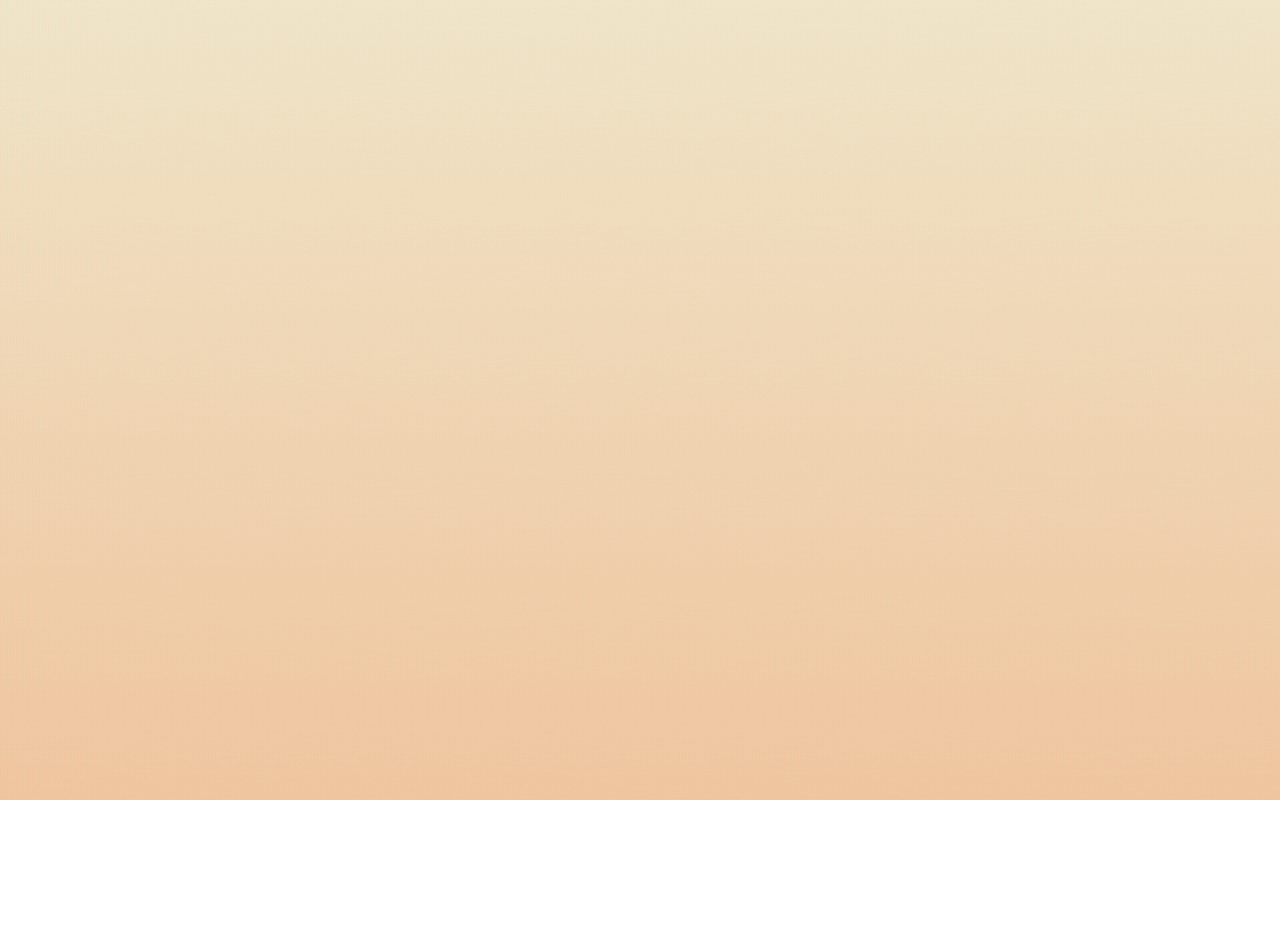
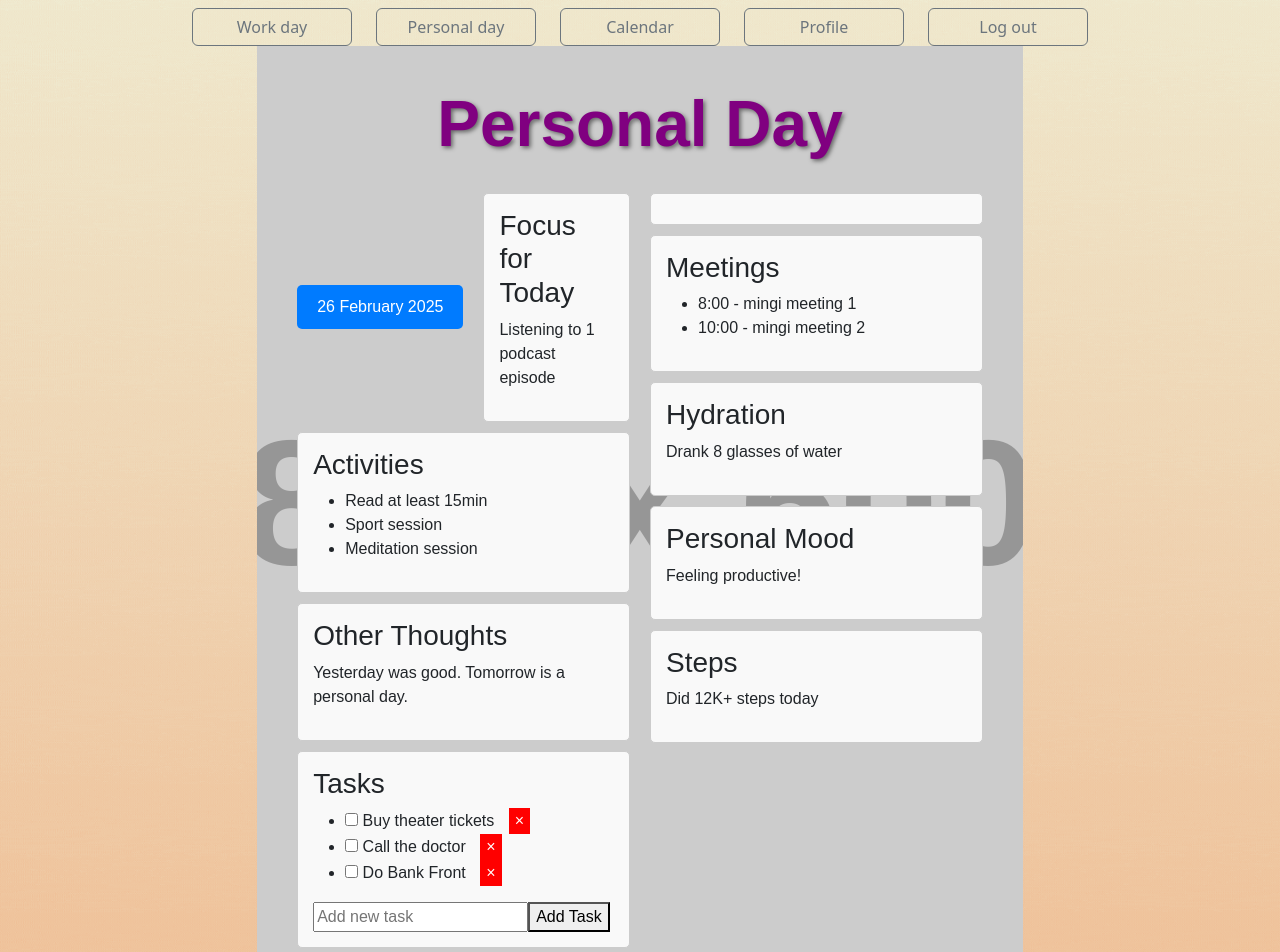
Before and after one commit to Lehti-A/calendrifyfront, a Vue app: page /day-personal in a window 1280 px wide. Before the commit this address had no page. Shown: the top 952 px of the page. Before the commit the page ends 800 px from the top, so only its background shows below. Built offline with nearby package versions, Linux system fonts and the light colour scheme.

Commit message:
STEN LoginModal errors complete

```diff
--- a/src/App.vue
+++ b/src/App.vue
@@ -40,7 +40,7 @@ data() {
   return {
     backgroundClass: 'background-container-1',
     modalIsOpen: false,
-    isLoggedIn: false,
+    isLoggedIn: true,
     isAdmin: false,
   }
   //todo hiljem muuta is LoggedIn falseiks
--- a/src/router/index.js
+++ b/src/router/index.js
@@ -2,6 +2,7 @@ import {createRouter, createWebHistory} from 'vue-router'
 import HomeView from '../views/HomeView.vue'
 import CalendarView from "@/views/CalendarView.vue";
 import RegisterView from "@/views/RegisterView.vue";
+import PersonalDayView from "@/views/PersonalDayView.vue";
 
 const routes = [
     {
@@ -19,6 +20,11 @@ const routes = [
         name: 'registerRoute',
         component: RegisterView
     },
+    {
+        path: '/day-personal',
+        name: 'personalDayRoute',
+        component: PersonalDayView
+    },
 
 ]
 
--- a/src/services/NavigationServices.js
+++ b/src/services/NavigationServices.js
@@ -11,7 +11,9 @@ export default {
     navigateToHomeView() {
         router.push({name: 'homeRoute'})
     },
-
+    navigateToPersonalDayView() {
+        router.push({name: 'personalDayRoute'})
+    },
 
     navigateToErrorView() {
         // todo: lõpus võib sisse panna
--- /dev/null
+++ b/src/views/PersonalDayView.vue
@@ -0,0 +1,248 @@
+<template>
+  <div class="personal-day-view">
+
+    <h1 class="personal-day-header">Personal Day</h1>
+
+    <div class="dashboard-container">
+      <!-- Left Column -->
+      <div class="left-column">
+        <!-- Calendar Day Button and Focus for Today (in the same row) -->
+        <div class="focus-calendar-row">
+          <!-- Calendar Day Button -->
+          <button class="calendar-day-btn" @click="navigateToMonthView">
+            {{ currentDate }}
+          </button>
+
+          <!-- Focus for Today -->
+          <section class="box focus">
+            <h3>Focus for Today</h3>
+            <p>{{ focusForToday }}</p>
+          </section>
+        </div>
+
+        <!-- Activities -->
+        <section class="box activities">
+          <h3>Activities</h3>
+          <ul>
+            <li v-for="(activity, index) in activities" :key="index">{{ activity }}</li>
+          </ul>
+        </section>
+
+        <!-- Other Thoughts -->
+        <section class="box thoughts">
+          <h3>Other Thoughts</h3>
+          <p>{{ otherThoughts }}</p>
+        </section>
+
+        <!-- Tasks -->
+        <section class="box tasks">
+          <h3>Tasks</h3>
+          <ul>
+            <li v-for="(task, index) in tasks" :key="index" :class="{ completed: task.completed }">
+              <input type="checkbox" v-model="task.completed" @change="updateTask(task)" />
+              {{ task.title }}
+              <button @click="deleteTask(index)" class="btn-delete">&times;</button>
+            </li>
+          </ul>
+          <form @submit.prevent="addTask">
+            <input v-model="newTask" placeholder="Add new task" required />
+            <button type="submit">Add Task</button>
+          </form>
+        </section>
+      </div>
+
+      <!-- Right Column -->
+      <div class="right-column">
+        <section class="box profile">
+
+        </section>
+        <!-- Meetings -->
+        <section class="box meetings">
+          <h3>Meetings</h3>
+          <ul>
+            <li v-for="(meeting, index) in meetings" :key="index">
+              {{ meeting.time }} - {{ meeting.title }}
+            </li>
+          </ul>
+        </section>
+
+        <!-- Hydration -->
+        <section class="box hydration">
+          <h3>Hydration</h3>
+          <p>Drank {{ glassesOfWater }} glasses of water</p>
+        </section>
+
+        <!-- Personal Mood -->
+        <section class="box mood">
+          <h3>Personal Mood</h3>
+          <p>{{ personalMood }}</p>
+        </section>
+
+        <!-- Steps -->
+        <section class="box steps">
+          <h3>Steps</h3>
+          <p>Did {{ steps }} steps today</p>
+        </section>
+      </div>
+    </div>
+
+  </div>
+</template>
+
+<script>
+export default {
+  name: "PersonalDayView",
+  data() {
+    return {
+      currentDate: "26 February 2025", // Example date
+      focusForToday: "Listening to 1 podcast episode", // Example focus
+      activities: ["Read at least 15min", "Sport session", "Meditation session"],
+      meetings: [
+        { time: "8:00", title: "mingi meeting 1" },
+        { time: "10:00", title: "mingi meeting 2" },
+      ],
+      tasks: [
+        { title: "Buy theater tickets", completed: false },
+        { title: "Call the doctor", completed: false },
+        { title: "Do Bank Front", completed: false },
+      ],
+      newTask: "",
+      personalMood: "Feeling productive!",
+      otherThoughts: "Yesterday was good. Tomorrow is a personal day.",
+      glassesOfWater: 8,
+      steps: "12K+",
+    };
+  },
+  methods: {
+    navigateToMonthView() {
+      console.log("Navigating to month view...");
+      // Add navigation logic here (e.g., router.push)
+    },
+    addTask() {
+      if (this.newTask.trim()) {
+        this.tasks.push({ title: this.newTask, completed: false });
+        this.newTask = ""; // Clear input field
+      }
+    },
+    deleteTask(index) {
+      this.tasks.splice(index, 1);
+    },
+    updateTask(task) {
+      console.log("Task updated:", task); // Simulate task update logic
+    },
+  },
+};
+</script>
+
+<style scoped>
+.personal-day-view {
+  font-family: Arial, sans-serif;
+  padding: 40px; /* Increased padding for more space */
+  max-width: 100%; /* Wider container, adjusts based on screen size */
+  margin: 0 auto; /* Center the container horizontally */
+  display: flex;
+  flex-direction: column;
+  gap: 30px; /* Increased spacing between sections */
+  background-image: url("https://via.placeholder.com/800x600"); /* Replace with your background image */
+  background-size: cover;
+  background-position: center;
+  min-height: 100vh; /* Ensure the container spans the full viewport height */
+}
+.personal-day-header {
+  font-size: 4rem; /* Adjust size as needed */
+  font-weight: bold;
+  text-align: center;
+  margin: 0; /* Remove default margin */
+  color: purple; /* Contrasting color for visibility */
+  text-shadow: 2px 2px 4px rgba(0, 0, 0, 0.5); /* Add shadow for depth */
+
+}
+/* Container for the entire dashboard */
+.dashboard-container {
+  display: flex;
+  gap: 20px; /* Space between the left and right columns */
+}
+
+/* Left Column */
+.left-column {
+  flex: 2; /* Takes up equal space as the right column by default */
+  display: flex;
+  flex-direction: column;
+  gap: 10px; /* Vertical spacing between elements in the left column */
+}
+
+/* Right Column */
+.right-column {
+  flex: 2; /* Takes up equal space as the left column by default */
+  display: flex;
+  flex-direction: column;
+  gap: 10px; /* Vertical spacing between elements in the right column */
+}
+
+/* General box styling */
+.box {
+  padding: 15px;
+  border: 1px solid #ccc;
+  border-radius: 5px;
+  background-color: #f9f9f9;
+}
+
+/* Calendar Day Button Styling */
+.calendar-day-btn {
+  padding: 10px;
+  font-size: 16px;
+  border: none;
+  border-radius: 5px;
+  background-color: #007bff;
+  color: white;
+  cursor: pointer;
+}
+
+/* Completed Task Styling */
+.completed {
+  text-decoration: line-through;
+  color: gray;
+}
+
+/* Delete Button Styling */
+.btn-delete {
+  margin-left: 10px;
+  background-color: red;
+  color: white;
+  border: none;
+  cursor: pointer;
+}
+/* Profile Picture Box */
+.box.profile {
+  text-align: center; /* Center align the image */
+}
+
+.box.profile img {
+  max-width: 100%; /* Ensure the image fits within the box */
+  height: auto; /* Maintain aspect ratio */
+  border-radius: 5px; /* Optional: Rounded corners */
+}
+/* Container for the Calendar Button and Focus for Today */
+.focus-calendar-row {
+  display: flex;
+  gap: 20px; /* Space between the button and the focus section */
+  align-items: center; /* Vertically align items */
+}
+
+/* Ensure the Focus box takes up remaining space */
+.box.focus {
+  flex: 1; /* Allow the focus section to grow and take up available space */
+}
+
+/* Optional: Style the calendar button for better alignment */
+.calendar-day-btn {
+  padding: 10px 20px; /* Adjust padding for better appearance */
+  font-size: 16px;
+  border: none;
+  border-radius: 5px;
+  background-color: #007bff;
+  color: white;
+  cursor: pointer;
+}
+
+</style>
```
Also changed, not shown: src/assets/pank.PNG (deleted).
